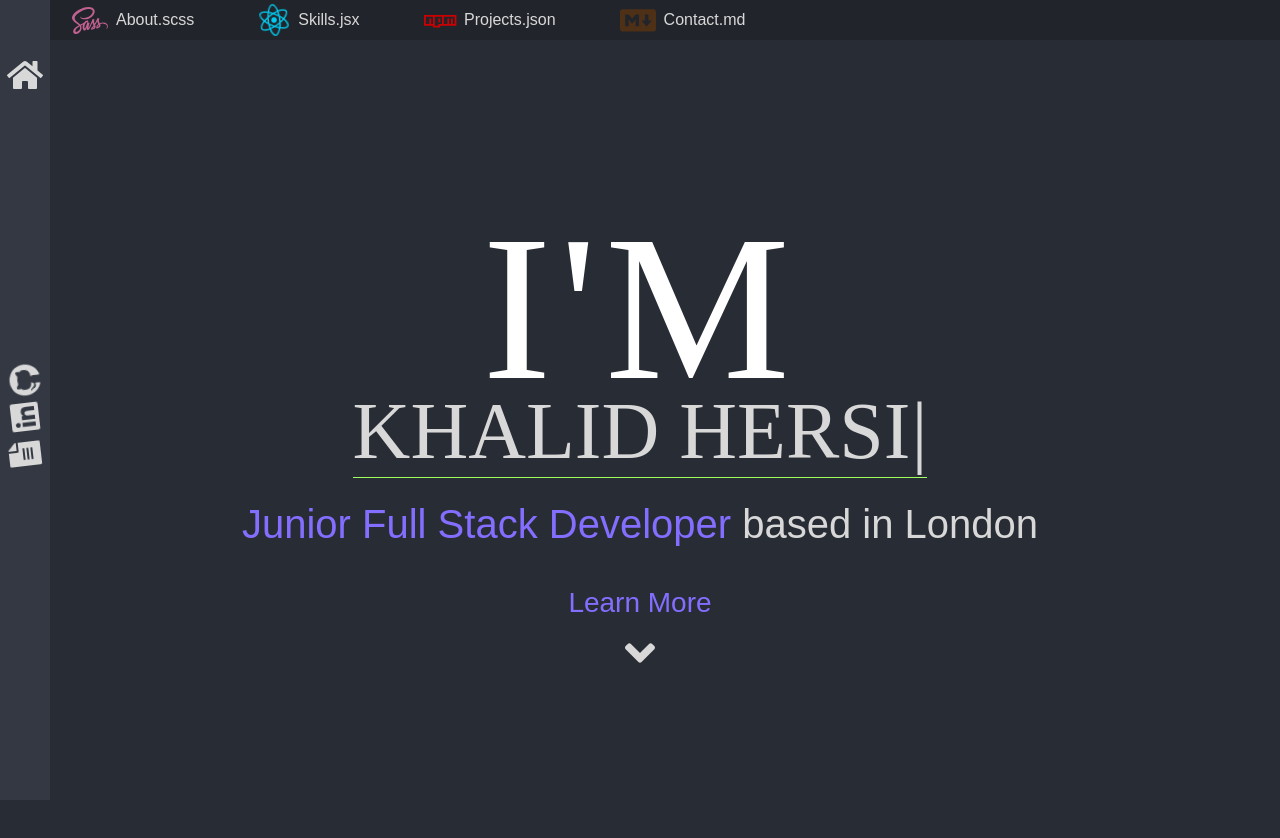
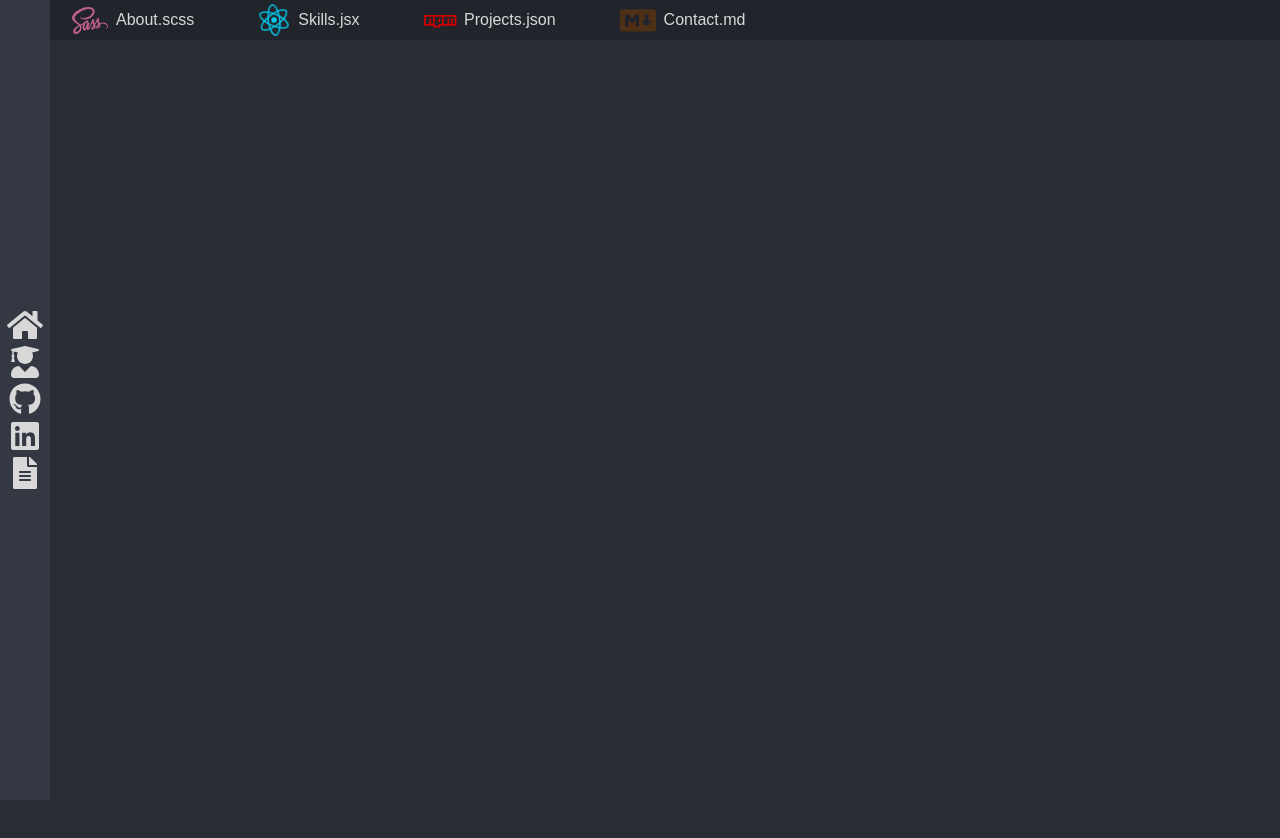
Before and after one commit to khalidhersi/vscodefolio, a React (Create React App) app: page /education in a window 1280 px wide. After the commit the page ends 800 px from the top, so only its background shows below. Built offline with nearby package versions, Linux system fonts and the light colour scheme.

Commit message:
education page and link created

```diff
--- a/src/App.jsx
+++ b/src/App.jsx
@@ -1,6 +1,7 @@
 import './App.scss';
 import Nav from "./Compnents/Nav/Nav";
 import Home from './Compnents/Home/Home';
+import Education from "./Compnents/Education/Education";
 import About from "./Compnents/About/About";
 import Skills from './Compnents/Skills/Skills';
 import Projects from "./Compnents/Projects/Projects";
@@ -18,6 +19,7 @@ function App() {
         <SideBar />
         <Routes>
           <Route path="*" element={ <Home />} />
+          <Route path="/education" element={<Education />} />
           <Route path="/about" element={<About />} />
           <Route path="/skills" element={<Skills />} />
           <Route path="/projects" element={<Projects />} />
--- /dev/null
+++ b/src/Compnents/Education/Education.jsx
@@ -0,0 +1,11 @@
+import React from 'react'
+
+const Education = () => {
+    return (
+        <div>
+            education page
+        </div>
+    )
+}
+
+export default Education
--- a/src/Compnents/SideBar/SideBar.jsx
+++ b/src/Compnents/SideBar/SideBar.jsx
@@ -6,10 +6,11 @@ const SideBar = () => {
     return (
             <div className="sidebar">
                  <ul className="sidebar__menu">
-                    <li><Link to="/" id="home"><i class=" sidebar__items fas fa-home" /></Link></li>
-                    <li><a href="https://github.com/khalidhersi" target="_blank" className="sidebar__items"> <i className="sidebar__icon fab fa-github fa-spin"/></a></li>
-                    <li><a href="https://www.linkedin.com/in/khalid-hersi-a907a4170/" target="_blank" className="sidebar__items"><i className="sidebar__icon fab fa-linkedin fa-spin"/></a></li>
-                    <li><a href="" className="sidebar__items"><i className="sidebar__icon fas fa-file-alt fa-spin"/></a></li>
+                    <li><Link to="/" className="sidebar__items"><i className=" sidebar__items fas fa-home" /></Link></li>
+                    <li><Link to="/education" className="sidebar__items" ><i className="sidebar__icon fas fa-user-graduate"/></Link></li>
+                    <li><a href="https://github.com/khalidhersi" target="_blank" className="sidebar__items"> <i className="sidebar__icon fab fa-github"/></a></li>
+                    <li><a href="https://www.linkedin.com/in/khalid-hersi-a907a4170/" target="_blank" className="sidebar__items"><i className="sidebar__icon fab fa-linkedin"/></a></li>
+                    <li><Link to="/" className="sidebar__items"><i className="sidebar__icon fas fa-file-alt"/></Link></li>
                 </ul>
             </div>
     )
```
Also changed, not shown: src/Compnents/Education/Education.scss (added).
